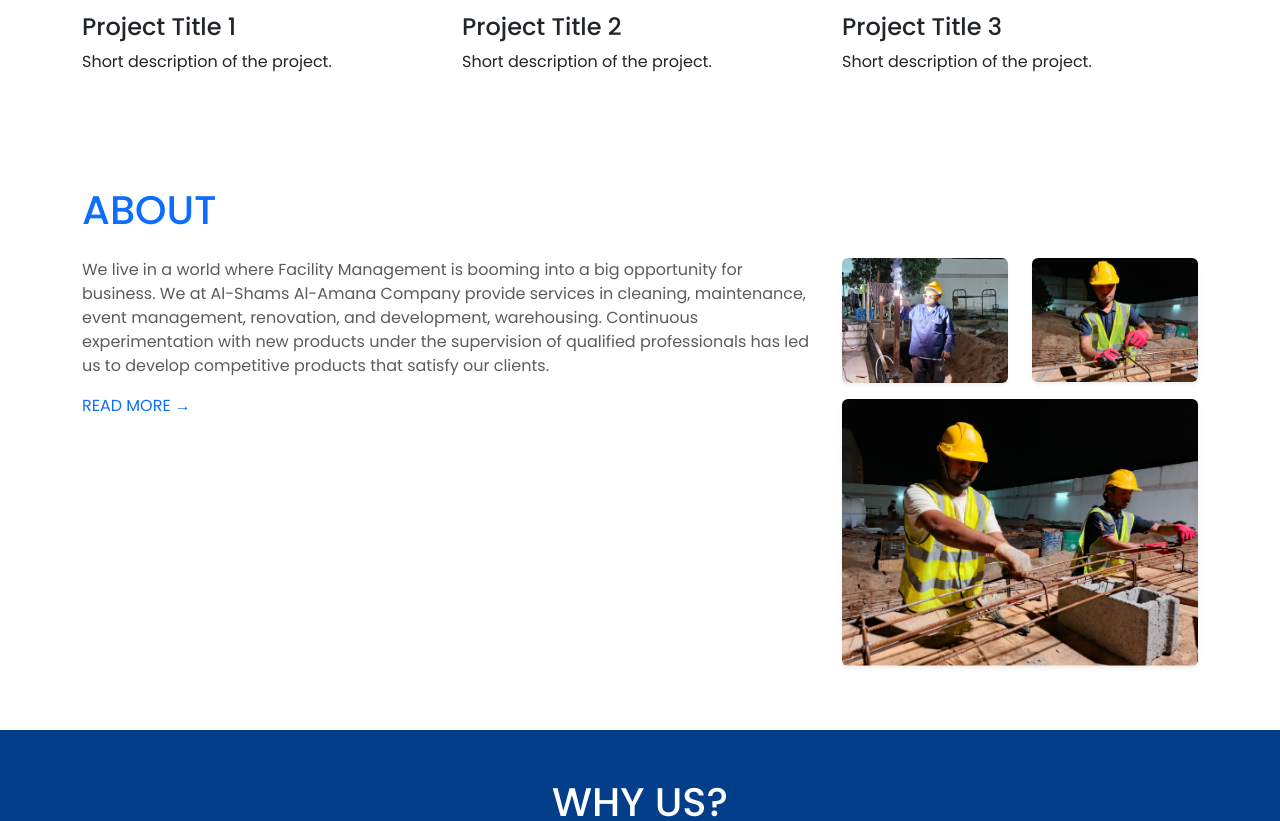
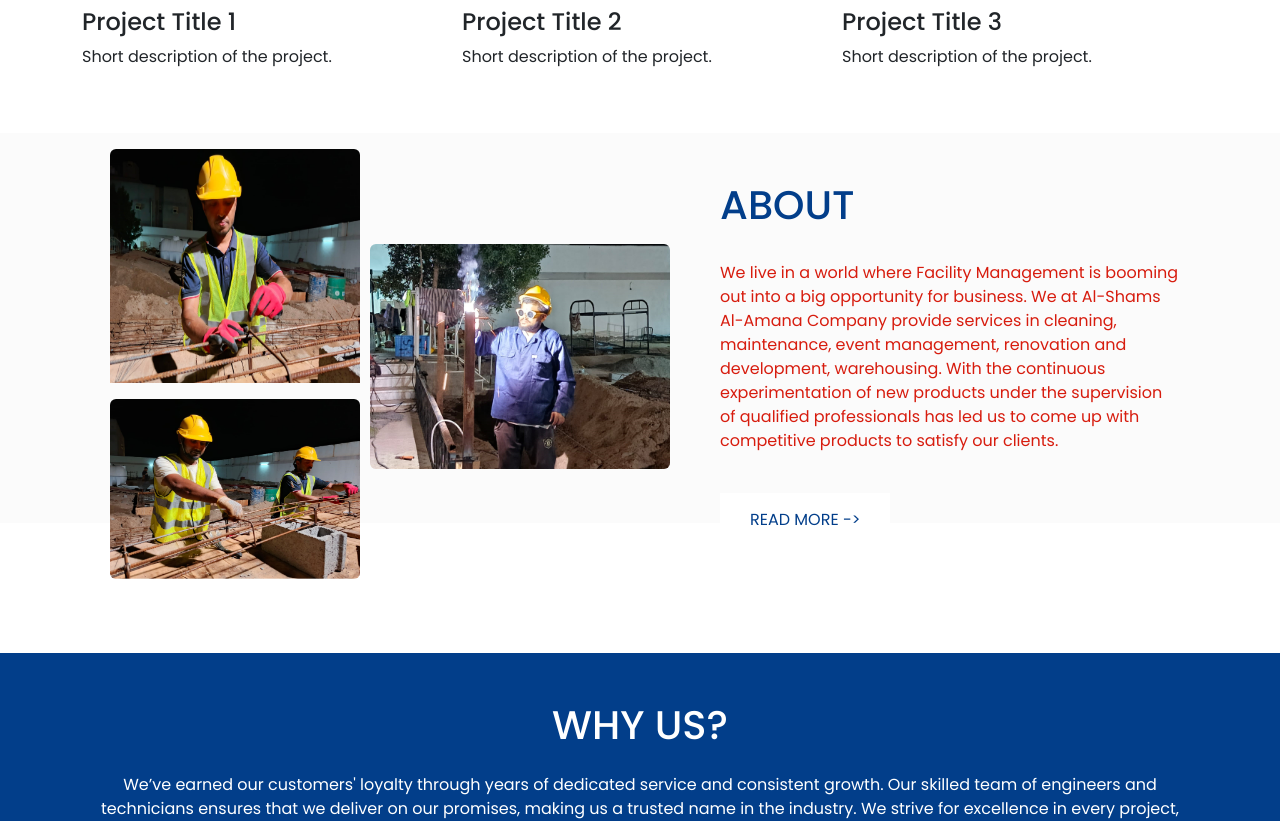
Before and after one commit to masud1901/SA-east-website-project, a React (Vite) app: page /about in a window 1280 px wide. Shown: the part 1220-2041 px from the top of the page. Built offline with nearby package versions, Linux system fonts and the light colour scheme.

Commit message:
some changes

```diff
--- a/src/components/AboutSection.jsx
+++ b/src/components/AboutSection.jsx
@@ -1,55 +1,52 @@
-const Image = ({ src, alt, className }) => (
-  <figure className={`mb-3 ${className}`}>
-    <img
-      src={src}
-      alt={alt}
-      className="img-fluid rounded shadow-sm"
-      style={{ width: "100%", height: "auto", objectFit: "cover" }}
-    />
-  </figure>
-);
+import "../css/about.css";
 
 const AboutSection = () => {
   return (
-    <section id="about" className="about-section py-5 bg-white">
-      <div className="container">
-        <h2 className="text-primary fs-1 mb-4">ABOUT</h2>
-        <div className="row">
-          <article className="col-md-8 mb-4 mb-md-0">
-            <p className="text-muted">
-              We live in a world where Facility Management is booming into a big
-              opportunity for business. We at Al-Shams Al-Amana Company provide
-              services in cleaning, maintenance, event management, renovation,
-              and development, warehousing. Continuous experimentation with new
-              products under the supervision of qualified professionals has led
-              us to develop competitive products that satisfy our clients.
-            </p>
-            <a href="#" className="text-primary font-weight-bold">
-              READ MORE →
-            </a>
-          </article>
-          <aside className="col-md-4">
-            <div className="row">
-              <Image
-                src="src/assets/heroSection1.jpeg"
-                alt="Worker in yellow helmet"
-                className="col-12 col-md-6"
+    <>
+      <div className="about">
+        <div className="split">
+          <div className="images">
+            <div className="image1 pt-3">
+              <img
+                src="/src/assets/heroSection2.jpeg"
+                alt=""
+                style={{ width: "250px", height: "250px" }}
+                className="rounded pb-3"
               />
-              <Image
-                src="src/assets/heroSection2.jpeg"
-                alt="Worker welding"
-                className="col-12 col-md-6"
-              />
-              <Image
-                src="src/assets/heroSection3.jpeg"
-                alt="Workers on site"
-                className="col-12"
+              <img
+                src="/src/assets/heroSection3.jpeg"
+                alt=""
+                style={{ width: "250px", height: "180px" }}
+                className="rounded"
               />
             </div>
-          </aside>
+            <div className="image2">
+              <img
+                src="/src/assets/heroSection1.jpeg"
+                alt=""
+                style={{ width: "300px", height: "300ox" }}
+                className="rounded"
+              />
+            </div>
+          </div>
+          <div className="write pt-5">
+            <h1>ABOUT</h1>
+            <p className="pt-4 pb-4">
+              We live in a world where Facility Management is booming out into a
+              big opportunity for business. We at Al-Shams Al-Amana Company
+              provide services in cleaning, maintenance, event management,
+              renovation and development, warehousing. With the continuous
+              experimentation of new products under the supervision of qualified
+              professionals has led us to come up with competitive products to
+              satisfy our clients.
+            </p>
+            <a href="">
+              <button>READ MORE {`->`}</button>
+            </a>
+          </div>
         </div>
       </div>
-    </section>
+    </>
   );
 };
 
--- a/src/components/Header.jsx
+++ b/src/components/Header.jsx
@@ -62,7 +62,7 @@ const Header = () => {
             </a>
           </div>
           <div>
-            <nav className="navbar mt-3 pe-5 me-5 d-none d-md-flex">
+            <nav className="navbar mt-2 pe-5 me-5 d-none d-md-flex">
               <a href="#">JOB NOTICE</a>
               <a href="#">PROJECTS</a>
               <a href="#">ABOUT</a>
@@ -71,10 +71,11 @@ const Header = () => {
               <a href="#">CONTACT</a>
               <a href="#">
                 <img
-                  src="/src/assets/language.png"
+                  src="/src/assets/arabic.png"
                   alt=""
                   style={{ width: "35px", height: "auto" }}
                 />
+                ENGLISH
               </a>
             </nav>
             <button
@@ -112,10 +113,11 @@ const Header = () => {
         </a>
         <a href="" onClick={toggleSidebar}>
           <img
-            src="/src/assets/language.png"
+            src="/src/assets/arabic.png"
             alt=""
             style={{ width: "35px", height: "auto" }}
           />
+          ENGLISH
         </a>
       </div>
     </>
--- a/src/components/HeroSection.jsx
+++ b/src/components/HeroSection.jsx
@@ -4,7 +4,7 @@ const HeroSection = () => {
     <div>
       <section className="section-top">
         <div className="content text-white">
-          <h1>AL SHAMS AL AMNA ESTABLISHMENT</h1>
+          <h1 className="sideLine">AL SHAMS AL AMNA ESTABLISHMENT</h1>
           <h3>FOR OPERATION AND MAINTENANCE</h3>
           <br />
           <p className="ps-4">
--- a/src/css/HeroSection.css
+++ b/src/css/HeroSection.css
@@ -19,14 +19,14 @@
   gap: 10px;
 }
 
-h1,
+.sideLine,
 h3 {
   position: relative;
   padding-left: 25px;
   /* Space for the vertical line */
 }
 
-h1::before {
+.sideLine::before {
   content: "";
   position: absolute;
   left: 10px;
@@ -97,7 +97,7 @@ h1::before {
 
 @media (max-width: 700px) {
   .section-top {
-    height: 50vh;
+    height: 60vh;
     width: 100%;
     overflow: hidden;
     position: relative;
--- /dev/null
+++ b/src/css/about.css
@@ -0,0 +1,37 @@
+.about {
+  background-image: linear-gradient(
+    to bottom,
+    #fbfbfb 0%,
+    #fbfbfb 75%,
+    #ffffff 75%,
+    #ffffff 100%
+  );
+  height: 520px;
+}
+.split {
+  display: flex;
+  margin-left: 110px;
+  margin-right: 100px;
+  gap: 50px;
+}
+.images {
+  display: flex;
+  align-items: center;
+  gap: 10px;
+}
+.write h1 {
+  color: #023e8a;
+}
+.write p {
+  color: #d71c0e;
+}
+.write button {
+  color: #023e8a;
+  border: none;
+  padding: 15px 30px;
+  background-color: white;
+}
+.write button:hover {
+  color: white;
+  background-color: #023e8a;
+}
```
Also changed, not shown: src/assets/arabic.png (added).
